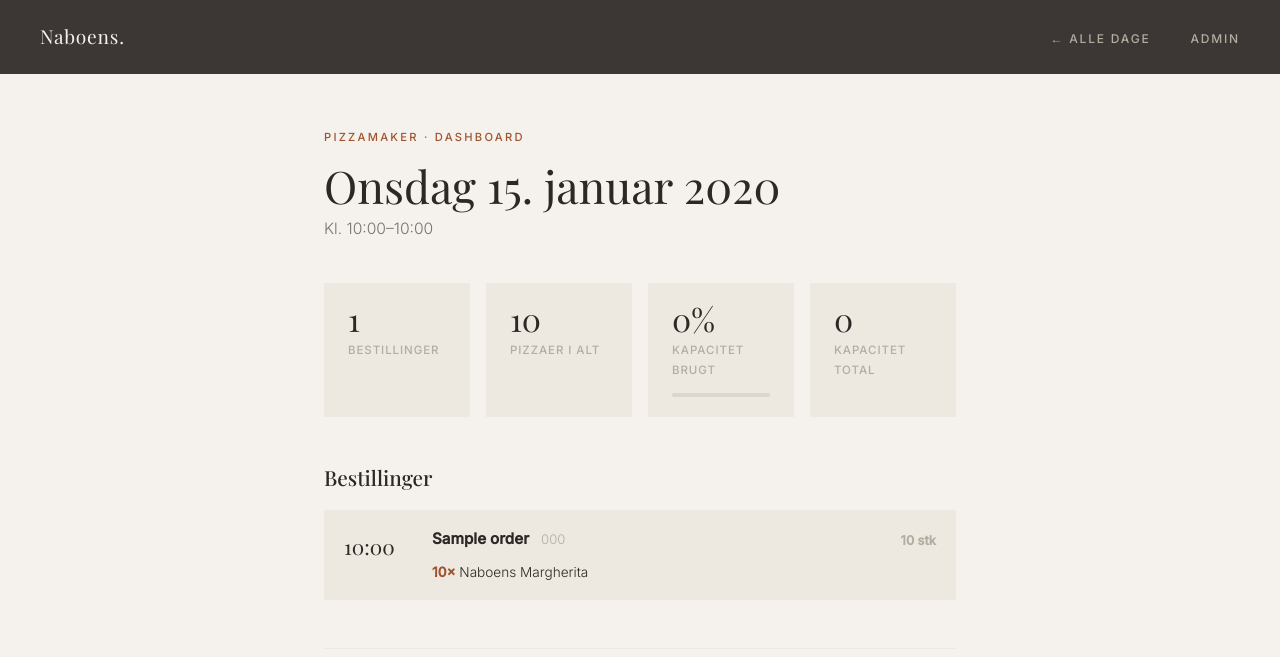
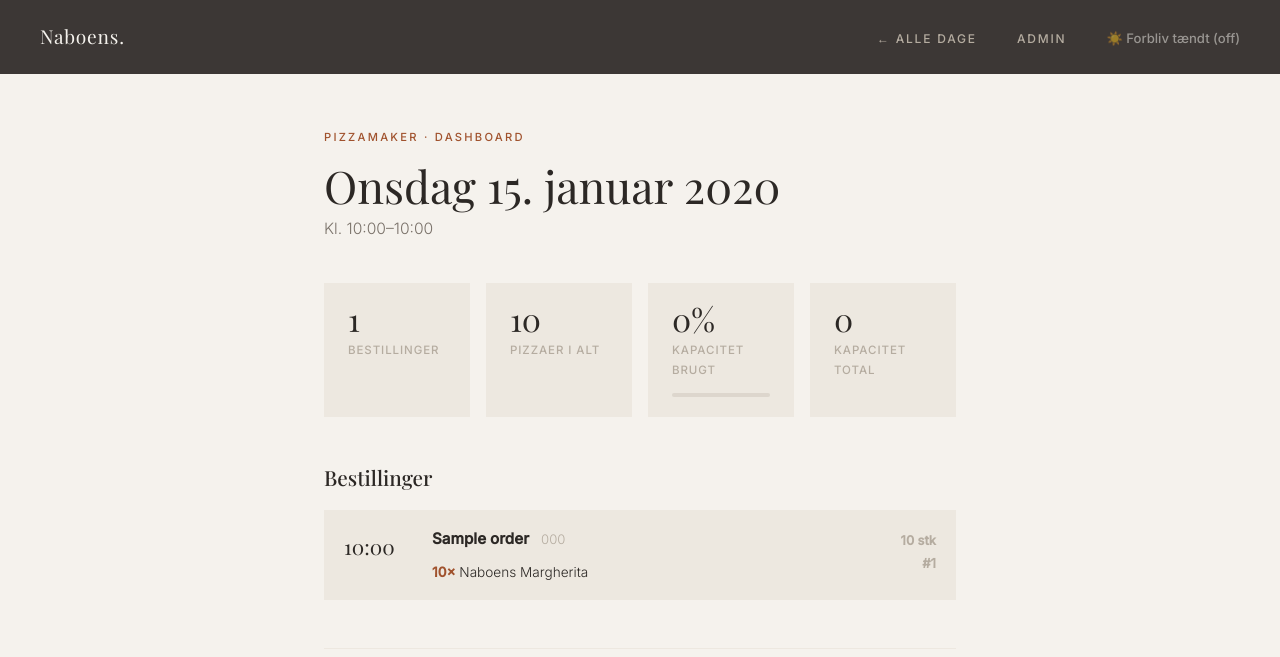
Before and after one commit to BUYAAH/naboens, a Django app: page /opening_day/1/ in a window 1280 px wide. Shown: the top 657 px of the page. Run offline with Django 5.2, Linux system fonts and the light colour scheme; a user stored in the database is signed in; data comes from the database, SQL or seed files in the repository; tables that the repository leaves empty hold one stand-in row (values such as "Sample post"); some web fonts are replaced.

Commit message:
Minor frontend updates

```diff
--- a/templates/bestil2.html
+++ b/templates/bestil2.html
@@ -34,7 +34,7 @@
   <div class="bestil-header text-center">
     <span class="label">Næste åbning</span>
     <h1 class="section-heading">Bestil til {{ opening.date|date:"l d. F"|da }}</h1>
-    <p class="body-text">Kl. {{ opening.start_time|time:"H:i" }}–{{ opening.close_time|time:"H:i" }} &nbsp;·&nbsp; Afhentning i Grindsted &nbsp;·&nbsp; Betaling på stedet</p>
+    <p class="body-text">Kl. {{ opening.start_time|time:"H:i" }}–{{ opening.close_time|time:"H:i" }} &nbsp;·&nbsp; Afhentning på Tranevej 52 &nbsp;·&nbsp; Betaling på stedet</p>
   </div>
 
   {% if form.non_field_errors %}
--- a/templates/dag.html
+++ b/templates/dag.html
@@ -10,6 +10,7 @@
   <ul class="nav-links">
     <li><a href="{% url 'dashboard' %}">← Alle dage</a></li>
     <li><a href="/admin/">Admin</a></li>
+    <li><button id="wakelock-btn" onclick="toggleWakeLock()" class="nav-wakelock-btn" title="Hold skærm tændt">☀️ Forbliv tændt (off)</button></li>
   </ul>
 </nav>
 
@@ -71,7 +72,7 @@
             {% endfor %}
           </ul>
         </div>
-        <div class="order-card-total">{{ order.total_pizzas }} stk</div>
+        <div class="order-card-total">{{ order.total_pizzas }} stk<br><span class="order-card-id">#{{ order.id }}</span></div>
       </div>
       {% endfor %}
     </div>
@@ -337,6 +338,11 @@
   }
   .order-card-phone:hover { color: var(--charcoal); }
 
+  .order-card-id {
+    font-size: 0.82rem;
+    color: var(--stone);
+  }
+
   .order-card-items {
     list-style: none;
     padding: 0;
@@ -422,6 +428,67 @@
     color: var(--rust);
     white-space: nowrap;
   }
+  .nav-wakelock-btn {
+    background: none;
+    border: none;
+    cursor: pointer;
+    font-size: 0.82rem;
+    font-weight: 500;
+    color: var(--cream);
+    padding: 0;
+    font-family: inherit;
+    opacity: 0.5;
+    transition: opacity 0.2s;
+  }
+  .nav-wakelock-btn.active { opacity: 1; }
 </style>
 
+<script>
+  let wakeLock = null;
+  const btn = document.getElementById('wakelock-btn');
+
+  function setActive(active) {
+    btn.textContent = active ? '☀️ Forbliv tændt (on)' : '☀️ Forbliv tændt (off)';
+    btn.classList.toggle('active', active);
+    localStorage.setItem('wakeLockEnabled', active ? '1' : '0');
+  }
+
+  async function acquireWakeLock() {
+    try {
+      wakeLock = await navigator.wakeLock.request('screen');
+      setActive(true);
+      wakeLock.addEventListener('release', () => {
+        wakeLock = null;
+        setActive(false);
+      });
+    } catch (e) {
+      alert('Wake Lock ikke understøttet i denne browser.');
+    }
+  }
+
+  async function toggleWakeLock() {
+    if (wakeLock) {
+      await wakeLock.release();
+      wakeLock = null;
+      setActive(false);
+    } else {
+      await acquireWakeLock();
+    }
+  }
+
+  document.addEventListener('visibilitychange', async () => {
+    if (document.visibilityState === 'visible' && localStorage.getItem('wakeLockEnabled') === '1') {
+      await acquireWakeLock();
+    }
+  });
+
+  // Gendan tilstand ved sideindlæsning
+  if (localStorage.getItem('wakeLockEnabled') === '1') {
+    acquireWakeLock();
+  }
+
+  // Auto-refresh hvert minut
+  setTimeout(() => location.reload(), 60 * 1000);
+</script>
+
 {% endblock %}
```
Also changed, not shown: templates/bekraeftelse.html (+7 -2 lines), templates/index.html (+3 -4 lines).
